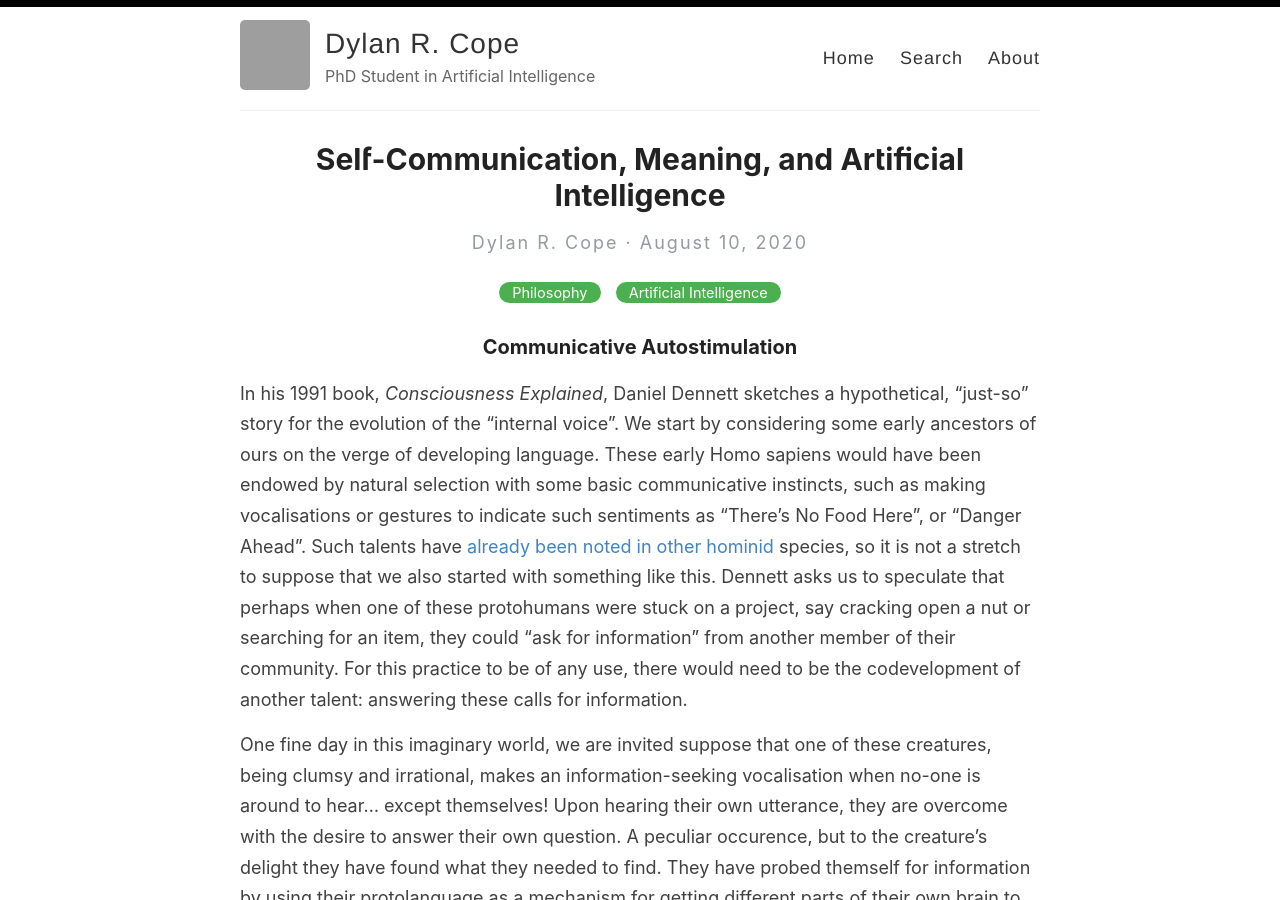
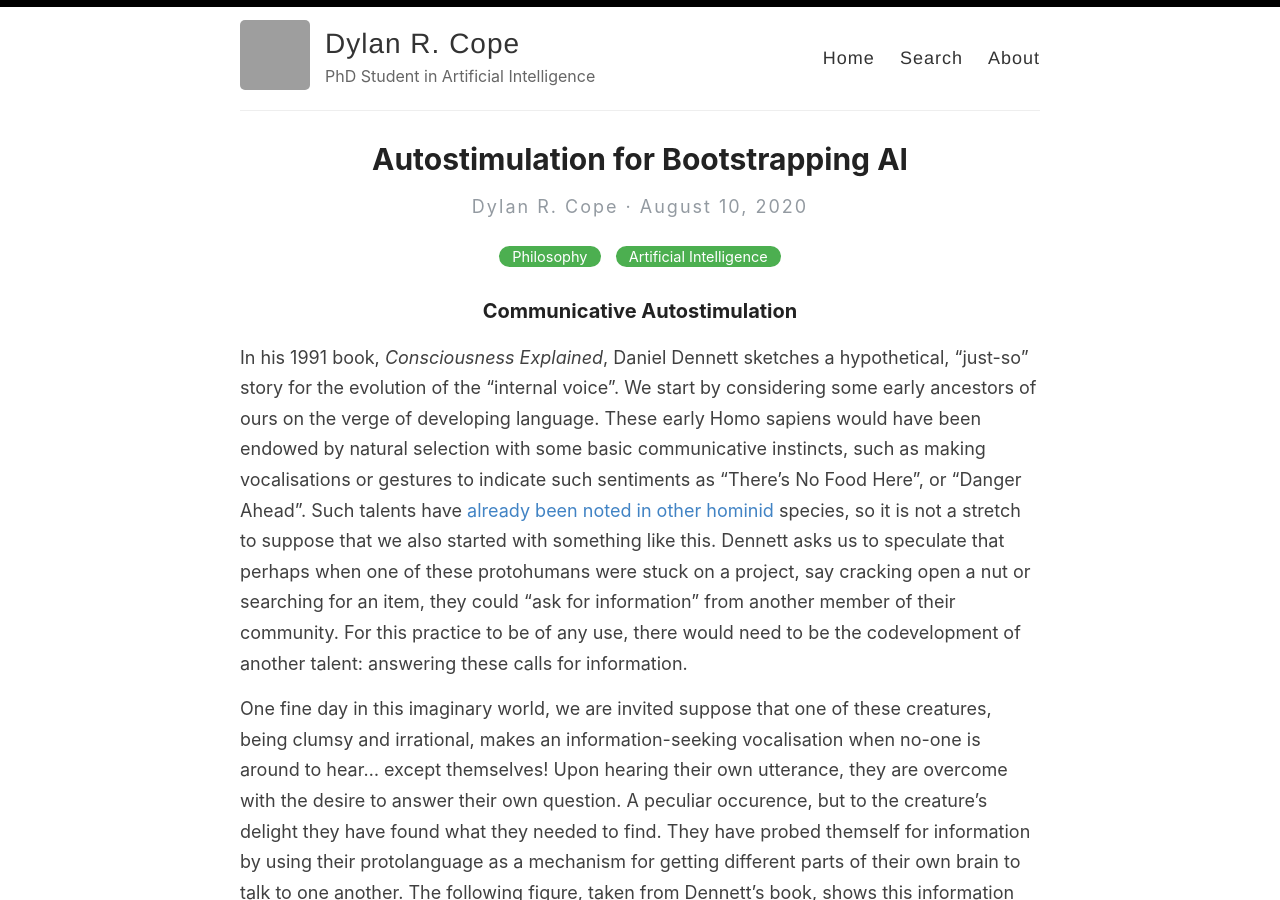
Before and after one commit to DylanCope/dylancope.github.io, a Jekyll site: the page built from _posts/2020-8-10-learning-to-communicate-to-oneself.md, in a window 1280 px wide and 900 px high. Built offline with Jekyll 4.4.1, drawn with Linux system fonts in a browser that asks for light colours; grey boxes are pictures that could not be loaded.

Commit message:
Update 2020-8-10-learning-to-communicate-to-oneself.md

```diff
--- a/_posts/2020-8-10-learning-to-communicate-to-oneself.md
+++ b/_posts/2020-8-10-learning-to-communicate-to-oneself.md
@@ -1,6 +1,6 @@
 ---
 layout: post
-title: Self-Communication, Meaning, and Artificial Intelligence
+title: Autostimulation for Bootstrapping AI
 categories: [Philosophy, Artificial Intelligence]
 excerpt: In his 1991 book, *Consciousness Explained*, Daniel Dennett sketches a hypothetical, "just-so" story for the evolution of the "internal voice" involving the progressive developement of cognitive capabilities via "communicative autostimulation". In this post we explore these ideas and see if there is anything that we can learn for enhacing autocurricula in multiagent artificial intelligence.
 image: https://github.com/DylanCope/dylancope.github.io/blob/master/assets/learning-to-communicate-to-oneself/new-information-flow.jpg?raw=true
```
